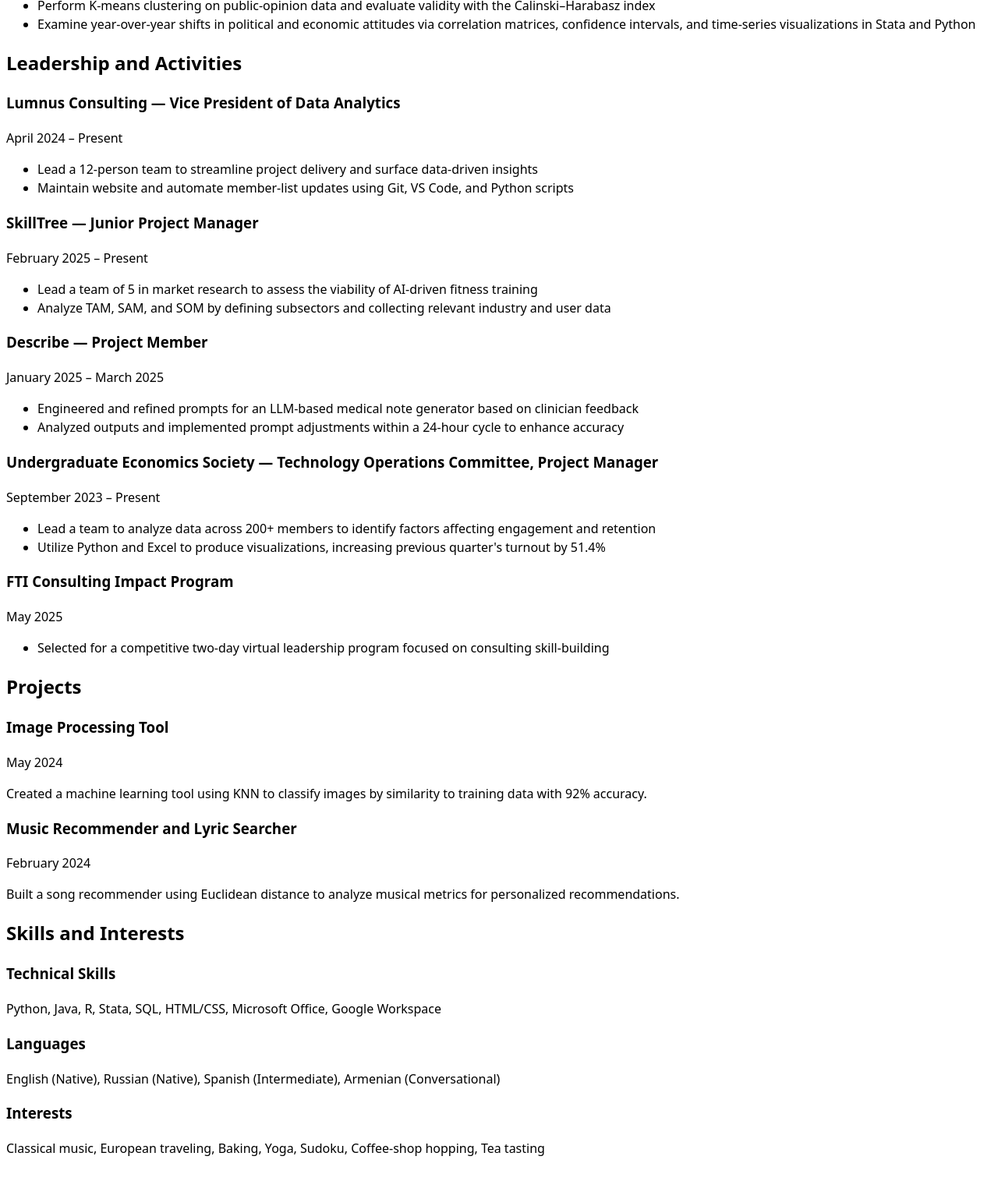
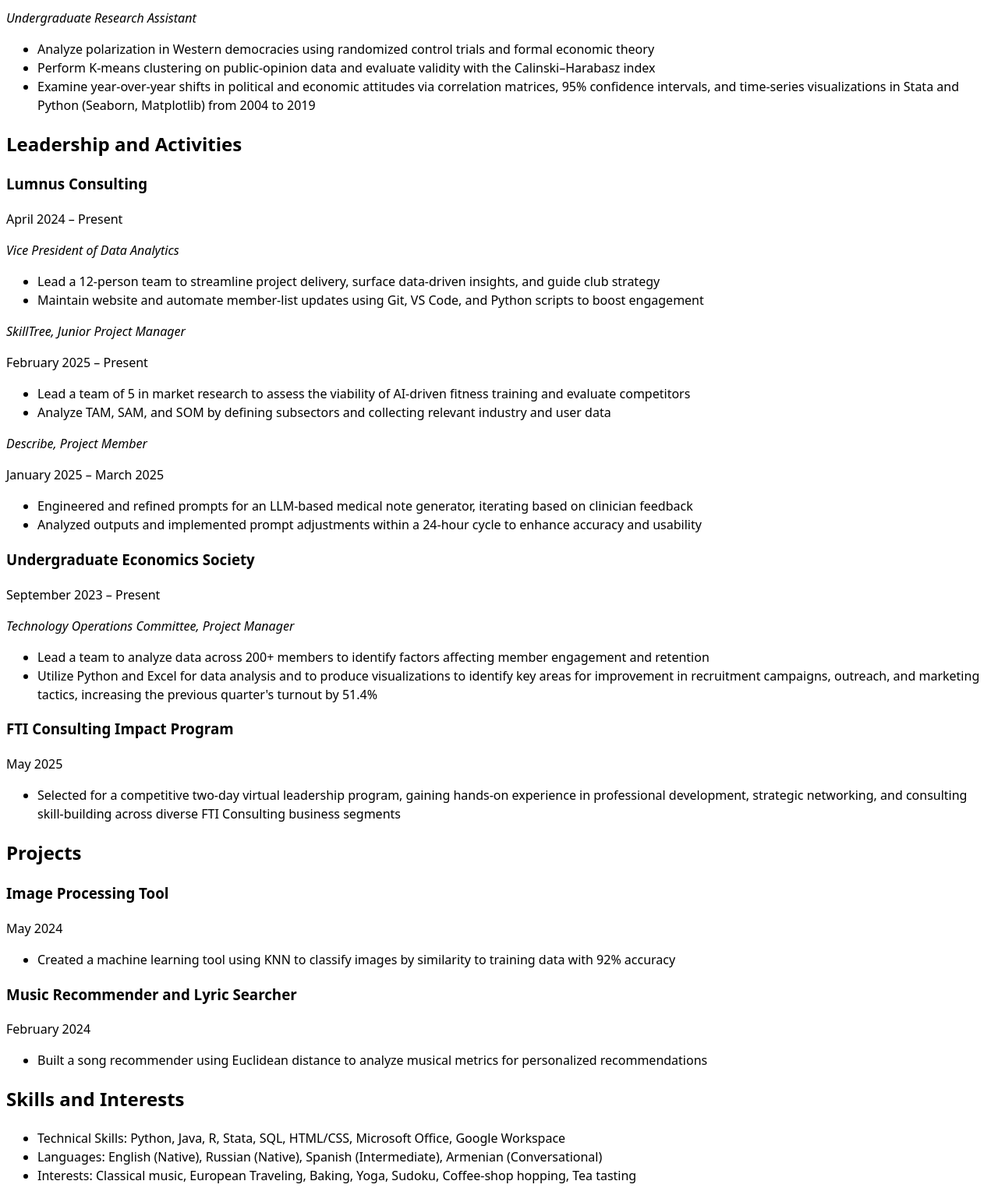
Before and after one commit to irinavard/portfolio, a plain HTML site: page cv/index.html in a window 1280 px wide. Shown: the part 767-2291 px from the top of the page at 78% size. Before the commit the page ends 2268 px from the top, so only its background shows below. Drawn offline with Linux system fonts and the light colour scheme.

Commit message:
Update index.html

```diff
--- a/cv/index.html
+++ b/cv/index.html
@@ -17,8 +17,8 @@
 
     <h1>Irina Vardapetyan</h1>
     <p>
-        <a href="mailto:ivardapetyan@ucsd.edu">ivardapetyan@ucsd.edu</a> |
-        <a href="https://www.linkedin.com/in/irinavard" target="_blank">LinkedIn</a>
+        ivardapetyan@ucsd.edu | (408) 368-5951 |
+        <a href="https://www.linkedin.com/in/irinavard" target="_blank">www.linkedin.com/in/irinavard</a>
     </p>
 
     <section>
@@ -28,8 +28,10 @@
                 <h3>University of California, San Diego</h3>
                 <p>Expected <time datetime="2027-06">June 2027</time></p>
             </header>
-            <p>Double Major: BS in Economics &amp; BS in Data Science Provost Honors</p>
-            <p>Relevant Coursework: Econometrics, Data Structures and Algorithms, Data Analytics for the Social Sciences</p>
+            <p><em>Double Major: BS in Economics &amp; BS in Data Science, <strong>Provost Honors</strong></em> &nbsp;&nbsp;</p>
+            <ul>
+                <li>Relevant Coursework: Econometrics, Data Structures and Algorithms, Data Analytics for the Social Sciences</li>
+            </ul>
         </article>
     </section>
 
@@ -38,11 +40,12 @@
 
         <article>
             <header>
-                <h3>Deloitte &amp; Touche — Audit and Assurance Intern</h3>
+                <h3>Deloitte &amp; Touche</h3>
                 <p><time datetime="2025-06">June 2025</time> – <time datetime="2025-08">August 2025</time></p>
             </header>
+            <p><em>Audit and Assurance Intern</em></p>
             <ul>
-                <li>Performed validation and integration testing on financial data exceeding $998 million in revenue and engineered over 15 automated controls for a major adtech client</li>
+                <li>Performed validation and integration testing on financial data exceeding $998 million in revenue and engineered over 15 automated controls for a major adtech client, ensuring accuracy in revenue recognition and cost allocation</li>
                 <li>Conducted materiality-scoping analyses to define thresholds and focus areas in line with PCAOB standards</li>
                 <li>Participated in control walkthroughs with client teams, documenting process flows and identifying control gaps</li>
             </ul>
@@ -50,13 +53,14 @@
 
         <article>
             <header>
-                <h3>UC San Diego Economic Research Lab — Undergraduate Research Assistant</h3>
+                <h3>UC San Diego Economic Research Lab</h3>
                 <p><time datetime="2024-07">July 2024</time> – Present</p>
             </header>
+            <p><em>Undergraduate Research Assistant</em></p>
             <ul>
                 <li>Analyze polarization in Western democracies using randomized control trials and formal economic theory</li>
                 <li>Perform K-means clustering on public-opinion data and evaluate validity with the Calinski–Harabasz index</li>
-                <li>Examine year-over-year shifts in political and economic attitudes via correlation matrices, confidence intervals, and time-series visualizations in Stata and Python</li>
+                <li>Examine year-over-year shifts in political and economic attitudes via correlation matrices, 95% confidence intervals, and time-series visualizations in Stata and Python (Seaborn, Matplotlib) from 2004 to 2019</li>
             </ul>
         </article>
     </section>
@@ -66,45 +70,41 @@
 
         <article>
             <header>
-                <h3>Lumnus Consulting — Vice President of Data Analytics</h3>
+                <h3>Lumnus Consulting</h3>
                 <p><time datetime="2024-04">April 2024</time> – Present</p>
             </header>
+            <p><em>Vice President of Data Analytics</em></p>
             <ul>
-                <li>Lead a 12-person team to streamline project delivery and surface data-driven insights</li>
-                <li>Maintain website and automate member-list updates using Git, VS Code, and Python scripts</li>
+                <li>Lead a 12-person team to streamline project delivery, surface data-driven insights, and guide club strategy</li>
+                <li>Maintain website and automate member-list updates using Git, VS Code, and Python scripts to boost engagement</li>
+            </ul>
+            <header>
+                <p><em>SkillTree, Junior Project Manager</em></p>
+                <p><time datetime="2025-02">February 2025</time> – Present</p>
+            </header>
+            <ul>
+                <li>Lead a team of 5 in market research to assess the viability of AI-driven fitness training and evaluate competitors</li>
+                <li>Analyze TAM, SAM, and SOM by defining subsectors and collecting relevant industry and user data</li>
+            </ul>
+            <header>
+                <p><em>Describe, Project Member</em></p>
+                <p><time datetime="2025-01">January 2025</time> – <time datetime="2025-03">March 2025</time></p>
+            </header>
+            <ul>
+                <li>Engineered and refined prompts for an LLM-based medical note generator, iterating based on clinician feedback</li>
+                <li>Analyzed outputs and implemented prompt adjustments within a 24-hour cycle to enhance accuracy and usability</li>
             </ul>
         </article>
 
         <article>
             <header>
-                <h3>SkillTree — Junior Project Manager</h3>
-                <p><time datetime="2025-02">February 2025</time> – Present</p>
-            </header>
-            <ul>
-                <li>Lead a team of 5 in market research to assess the viability of AI-driven fitness training</li>
-                <li>Analyze TAM, SAM, and SOM by defining subsectors and collecting relevant industry and user data</li>
-            </ul>
-        </article>
-
-        <article>
-            <header>
-                <h3>Describe — Project Member</h3>
-                <p><time datetime="2025-01">January 2025</time> – <time datetime="2025-03">March 2025</time></p>
-            </header>
-            <ul>
-                <li>Engineered and refined prompts for an LLM-based medical note generator based on clinician feedback</li>
-                <li>Analyzed outputs and implemented prompt adjustments within a 24-hour cycle to enhance accuracy</li>
-            </ul>
-        </article>
-
-        <article>
-            <header>
-                <h3>Undergraduate Economics Society — Technology Operations Committee, Project Manager</h3>
+                <h3>Undergraduate Economics Society</h3>
                 <p><time datetime="2023-09">September 2023</time> – Present</p>
             </header>
+            <p><em>Technology Operations Committee, Project Manager</em></p>
             <ul>
-                <li>Lead a team to analyze data across 200+ members to identify factors affecting engagement and retention</li>
-                <li>Utilize Python and Excel to produce visualizations, increasing previous quarter's turnout by 51.4%</li>
+                <li>Lead a team to analyze data across 200+ members to identify factors affecting member engagement and retention</li>
+                <li>Utilize Python and Excel for data analysis and to produce visualizations to identify key areas for improvement in recruitment campaigns, outreach, and marketing tactics, increasing the previous quarter's turnout by 51.4%</li>
             </ul>
         </article>
 
@@ -114,7 +114,7 @@
                 <p><time datetime="2025-05">May 2025</time></p>
             </header>
             <ul>
-                <li>Selected for a competitive two-day virtual leadership program focused on consulting skill-building</li>
+                <li>Selected for a competitive two-day virtual leadership program, gaining hands-on experience in professional development, strategic networking, and consulting skill-building across diverse FTI Consulting business segments</li>
             </ul>
         </article>
     </section>
@@ -127,7 +127,9 @@
                 <h3>Image Processing Tool</h3>
                 <p><time datetime="2024-05">May 2024</time></p>
             </header>
-            <p>Created a machine learning tool using KNN to classify images by similarity to training data with 92% accuracy.</p>
+            <ul>
+                <li>Created a machine learning tool using KNN to classify images by similarity to training data with 92% accuracy</li>
+            </ul>
         </article>
 
         <article>
@@ -135,24 +137,19 @@
                 <h3>Music Recommender and Lyric Searcher</h3>
                 <p><time datetime="2024-02">February 2024</time></p>
             </header>
-            <p>Built a song recommender using Euclidean distance to analyze musical metrics for personalized recommendations.</p>
+            <ul>
+                <li>Built a song recommender using Euclidean distance to analyze musical metrics for personalized recommendations</li>
+            </ul>
         </article>
     </section>
 
     <section>
         <h2>Skills and Interests</h2>
-        <article>
-            <h3>Technical Skills</h3>
-            <p>Python, Java, R, Stata, SQL, HTML/CSS, Microsoft Office, Google Workspace</p>
-        </article>
-        <article>
-            <h3>Languages</h3>
-            <p>English (Native), Russian (Native), Spanish (Intermediate), Armenian (Conversational)</p>
-        </article>
-        <article>
-            <h3>Interests</h3>
-            <p>Classical music, European traveling, Baking, Yoga, Sudoku, Coffee-shop hopping, Tea tasting</p>
-        </article>
+        <ul>
+            <li>Technical Skills: Python, Java, R, Stata, SQL, HTML/CSS, Microsoft Office, Google Workspace</li>
+            <li>Languages: English (Native), Russian (Native), Spanish (Intermediate), Armenian (Conversational)</li>
+            <li>Interests: Classical music, European Traveling, Baking, Yoga, Sudoku, Coffee-shop hopping, Tea tasting</li>
+        </ul>
     </section>
 
 </body>
```
